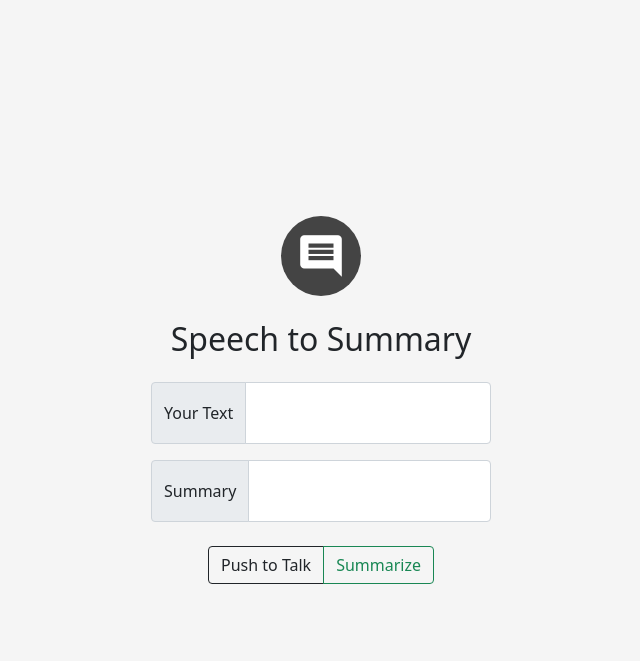
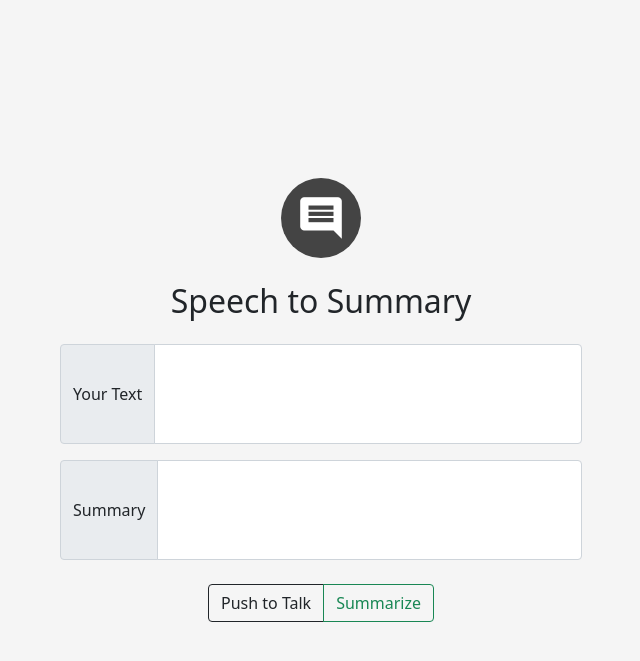
Before and after one commit to Pradyumn/summary-webapp, a Flask app: page / in a window 1280 px wide. Shown: the top 661 px of the page, without its empty margins (295-935 px from the left). Run offline with Flask 2, Linux system fonts and the light colour scheme; parts of the project's set-up code (start-up, migrations or seed data) failed here and were passed over; some libraries are stand-ins or nearby versions.

Commit message:
UI and functional improvement

```diff
--- a/static/script.js
+++ b/static/script.js
@@ -29,10 +29,12 @@ recognition.onstart = () => {
     console.log("Listening");
 };
 
+recognition.addEventListener('end', recognition.start);
+
 recognition.onresult = (event) => {
     const current = event.resultIndex;
     const transcript = event.results[current][0].transcript;
-    textField.value = transcript;
+    textField.value += " " + transcript;
 };
 
 talkBtn.addEventListener("click", () => {
--- a/templates/index.html
+++ b/templates/index.html
@@ -34,16 +34,16 @@
                     <h2>Speech to Summary</h2>
                 </div>
                 <div class="row justify-content-center">
-                    <div class="col-4">
-                        <div class="input-group mb-3">
+                    <div class="col-6">
+                        <div class="input-group mb-3" style="height: 100px;">
                             <span class="input-group-text">Your Text</span>
                             <textarea class="form-control" id="text" style="resize: none;"></textarea>
                         </div>
                     </div>
                 </div>
                 <div class="row justify-content-center">
-                    <div class="col-4 align-items-center">
-                        <div class="input-group mb-4">
+                    <div class="col-6 align-items-center">
+                        <div class="input-group mb-4" style="height: 100px;">
                             <span class="input-group-text">Summary</span>
                             <textarea class="form-control" id="summary" style="resize: none;"></textarea>
                         </div>
```
